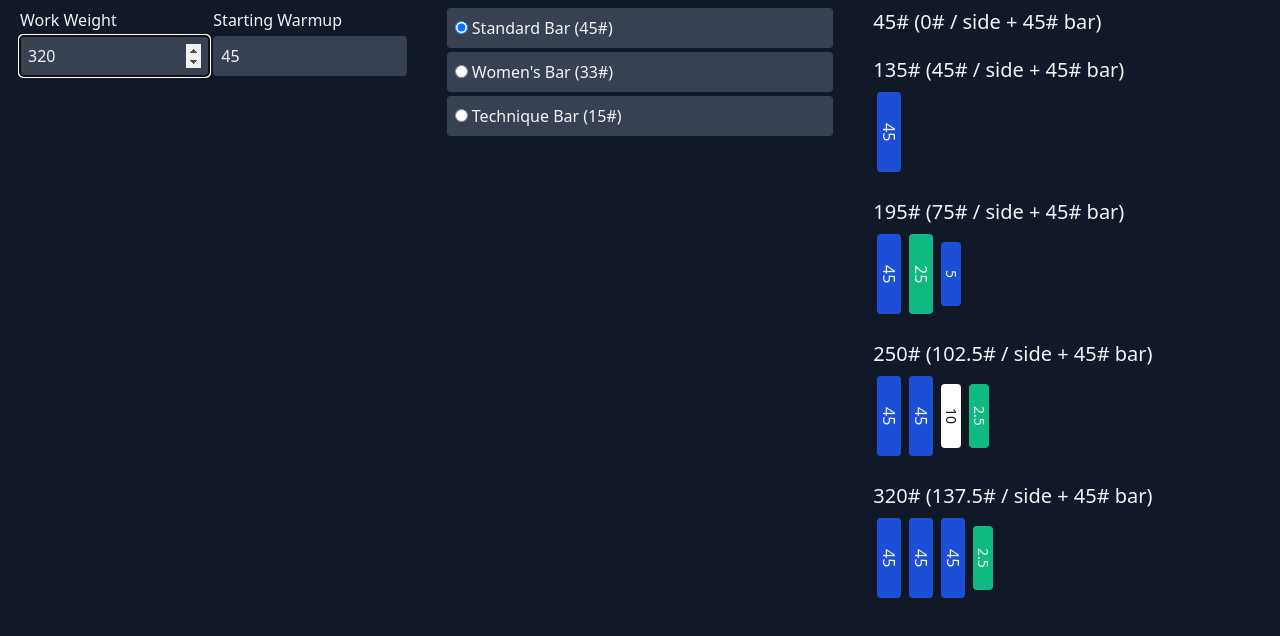
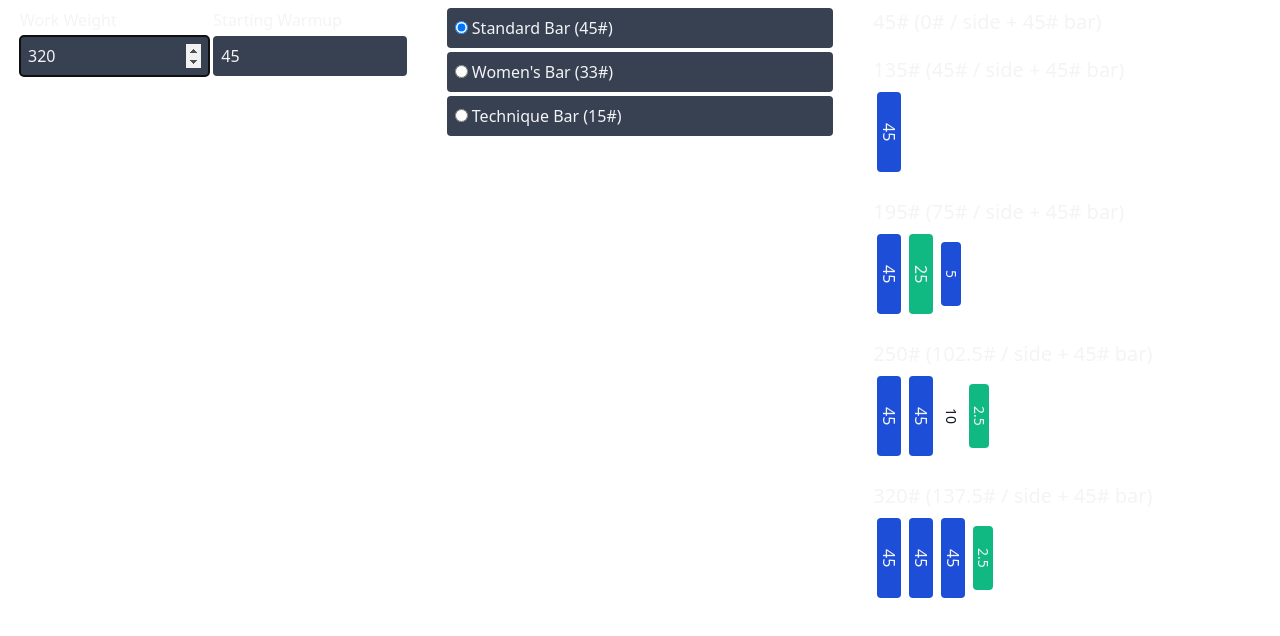
Before and after one commit to mcferrill/bar-calculator, a Nuxt app: page / in a window 1280 px wide. Shown: the top 636 px of the page. Built offline with nearby package versions, Linux system fonts and the light colour scheme.

Commit message:
Working on screen height issue.

```diff
--- a/pages/index.vue
+++ b/pages/index.vue
@@ -1,5 +1,5 @@
 <template>
-  <div class="bg-gray-900 text-gray-100 h-screen flex flex-col">
+  <div class="text-gray-100 h-screen flex flex-col">
     <form id="plate_form">
       <div class="flex-none md:flex">
         <div class="flex-none w-full md:w-1/3 md:flex-1 px-5 pt-2 h-20">
@@ -95,5 +95,6 @@ export default {
       return weights;
     }
   },
+  layout: 'default',
 };
 </script>
```
